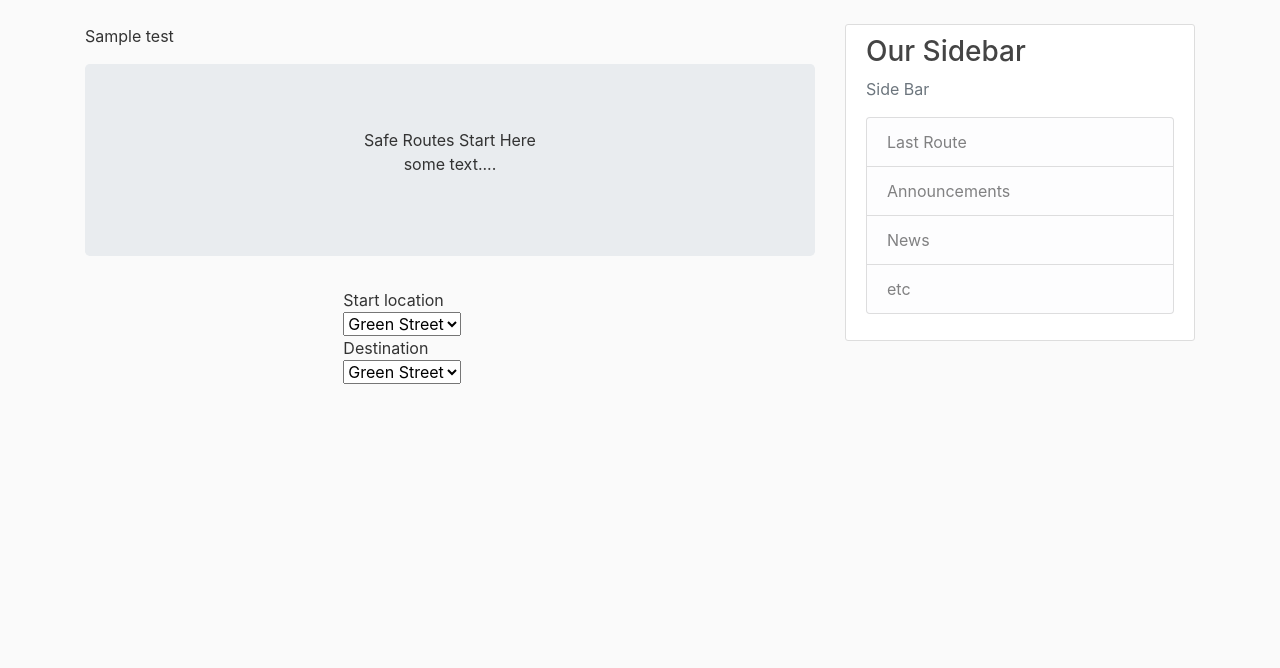
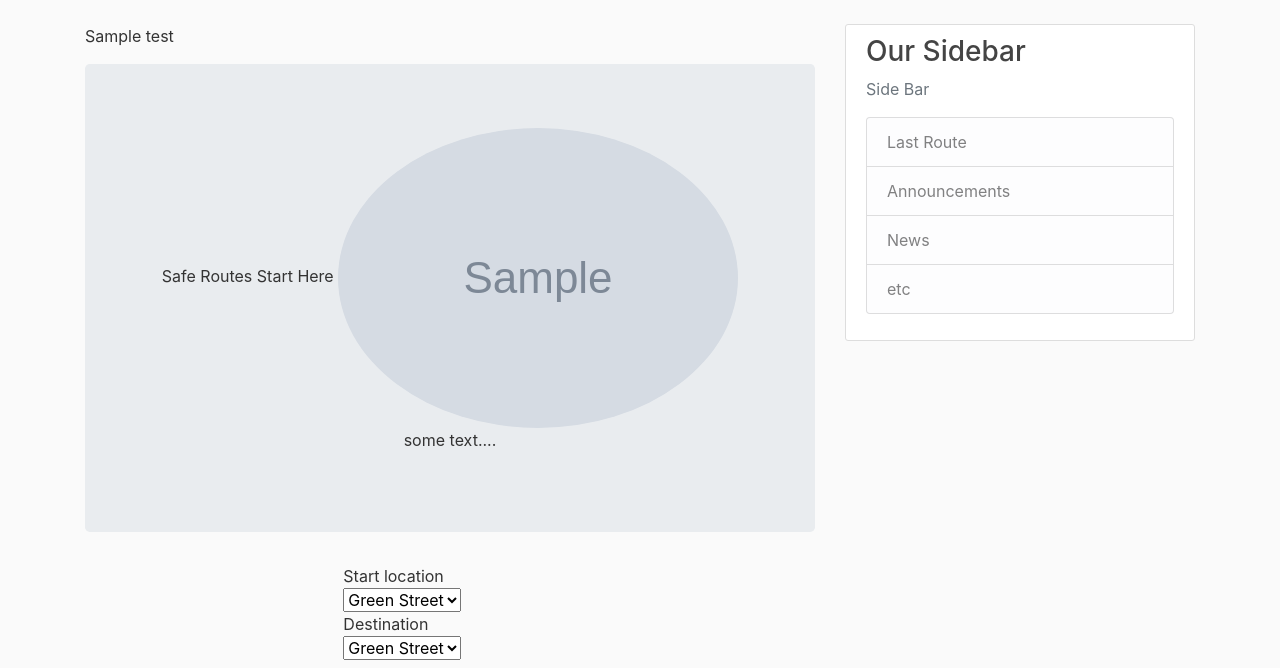
Before and after one commit to sayaaoi/Secure-Strolls, a Django app: template welcome/templates/welcome/enterloc.html in a window 1280 px wide. Shown: the part 56-724 px from the top of the page. Run offline with Django 3.2, Linux system fonts and the light colour scheme; a user stored in the database is signed in; tables that the repository leaves empty hold one stand-in row (values such as "Sample post"); the template is opened without the code that fills it: most values are stand-ins (such as "Sample title", 1, 10 or a date in 2020); grey boxes marked "Sample" are stand-in pictures; some libraries are stand-ins or nearby versions.

Commit message:
show user's image in enterloc page

```diff
--- a/welcome/templates/welcome/enterloc.html
+++ b/welcome/templates/welcome/enterloc.html
@@ -8,7 +8,7 @@
      {% endfor %}
 
 	<div class="jumbotron text-center">Safe Routes Start Here
-		<!-- <p>{{ tests.checkstr }}</p> -->
+		<img class="rounded-circle" src="{{ user.profile.image.url }}">
 		<p>some text....</p>
 	</div>
 
```
